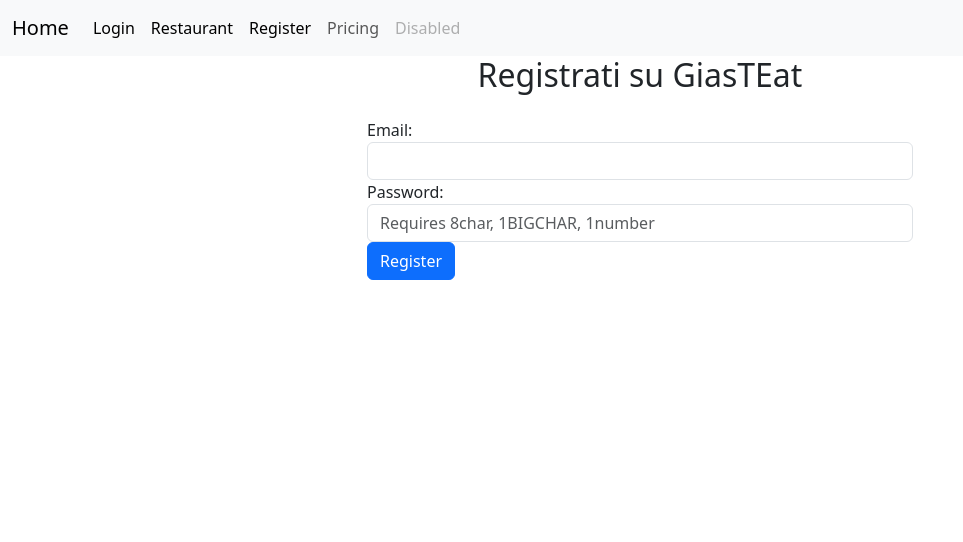
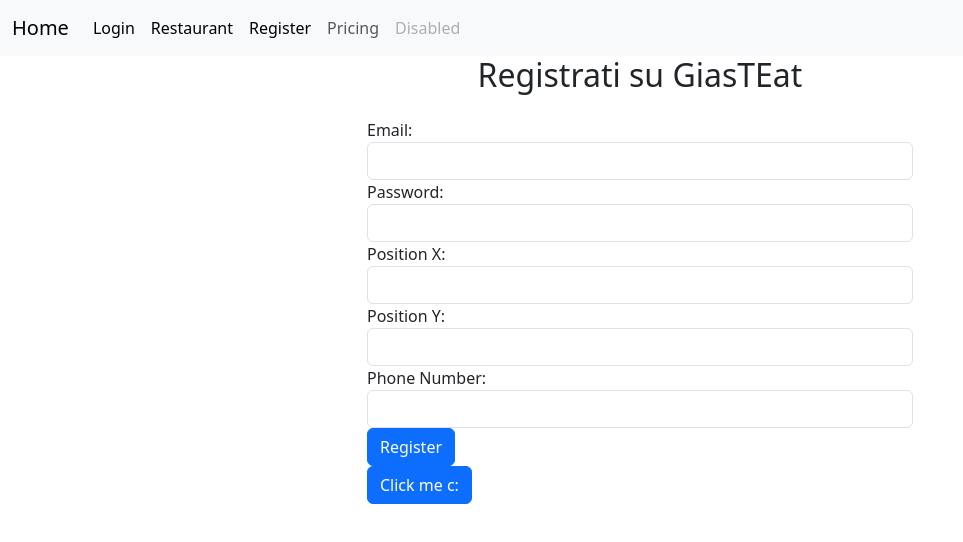
Before and after one commit to MetBeRMAT/flateatReact, a React (Create React App) app: page /register in a window 1280 px wide. Shown: the top 542 px of the page, without its empty margins (0-963 px from the left). Built offline with nearby package versions, Linux system fonts and the light colour scheme.

Commit message:
RegisterMockLorenzo

```diff
--- a/src/component/User/Login.js
+++ b/src/component/User/Login.js
@@ -35,6 +35,8 @@ export default function Login()
                 setUser(users[i]);
                 return;
             }
+            else
+                alert("Utente non trovato, psw o email errate");
         }
     }
 
--- a/src/component/User/Register.js
+++ b/src/component/User/Register.js
@@ -1,19 +1,25 @@
 import axios from "axios";
 import { useEffect, useRef, useState } from "react";
-
+import { Navigate } from "react-router-dom";
 
 export default function Register()
 {
+    const [log, setLog] = useState(false);
+    const [show, setShow] = useState(true);
+
     const [newUser, setNewUser] = useState({
         mail:"",
-        password:""
-        // phone:"",
-        // positionX:"",
-        // postiionY:""
+        password:"",
+        phone:"",
+        positionX:"",
+        postiionY:""
     });
 
     const inEmail = useRef(null);
     const inPw = useRef(null);
+    const inX = useRef(null);
+    const inY = useRef(null);
+    const inNum = useRef(null);
 
     function registerUser()
     {
@@ -34,15 +40,27 @@ export default function Register()
     function checkRegister()
     {
         let regex =  /^(?=.*[a-z])(?=.*[A-Z])(?=.*\d)(?=.*[@.#$!%*?&^])[A-Za-z\d@.#$!%*?&]{8,}$/;
-        let accettable = false;
+
         let email = inEmail.current.value;
         let pw = inPw.current.value;
 
-        if(email.includes("@") && email.includes(".it") || email.includes(".com") && regex.test(pw))
-        {   accettable = true;
-            registerUser();
+        if(email.includes("@") && (email.includes("libero.it") || email.includes("gmail.com")) && !email.includes(" ") && regex.test(pw))
+        {
+            setLog(true); //Da commentare queste tre righe
+            inEmail.current.value = "";
+            inPw.current.value = "";
+            //registerUser();
         }
+        else
+            setShow(false);
     }
+
+    function f()
+    {
+        setLog(false);
+        setShow(true);
+    }
+
 
     return(
         <>
@@ -56,13 +74,31 @@ export default function Register()
                     </div>
                     <div class="form-group">
                         <label for="password">Password:</label>
-                        <input type="password" ref={inPw} class="form-control" id="password" name="password" required placeholder="Requires 8char, 1BIGCHAR, 1number"/>
+                        <input type="text" ref={inPw} class="form-control"/>
                     </div>
-                    <button class="btn btn-primary" onclick={checkRegister}> Register </button>
+                    <div class="form-group">
+                        <label for="number">Position X:</label>
+                        <input type="text" ref={inX} class="form-control"/>
+                    </div>
+                    <div class="form-group">
+                        <label for="number">Position Y:</label>
+                        <input type="text" ref={inY} class="form-control"/>
+                    </div>
+                    <div class="form-group">
+                        <label for="number">Phone Number:</label>
+                        <input type="text" ref={inNum} class="form-control"/>
+                    </div>
+                    <button class="btn btn-primary" onClick={checkRegister}> Register </button>
                     <br></br>
+                    <button class="btn btn-primary" onClick={f}>Click me c:</button>
                 </div>
                 </div>
-            </div>
+        </div>
+        {
+            log ? <div>Registrazione avvenuta con successo</div> :
+            show ? <p></p> :
+            <div>Registrazione errata</div>
+        }
         </>
     );
 }
```
